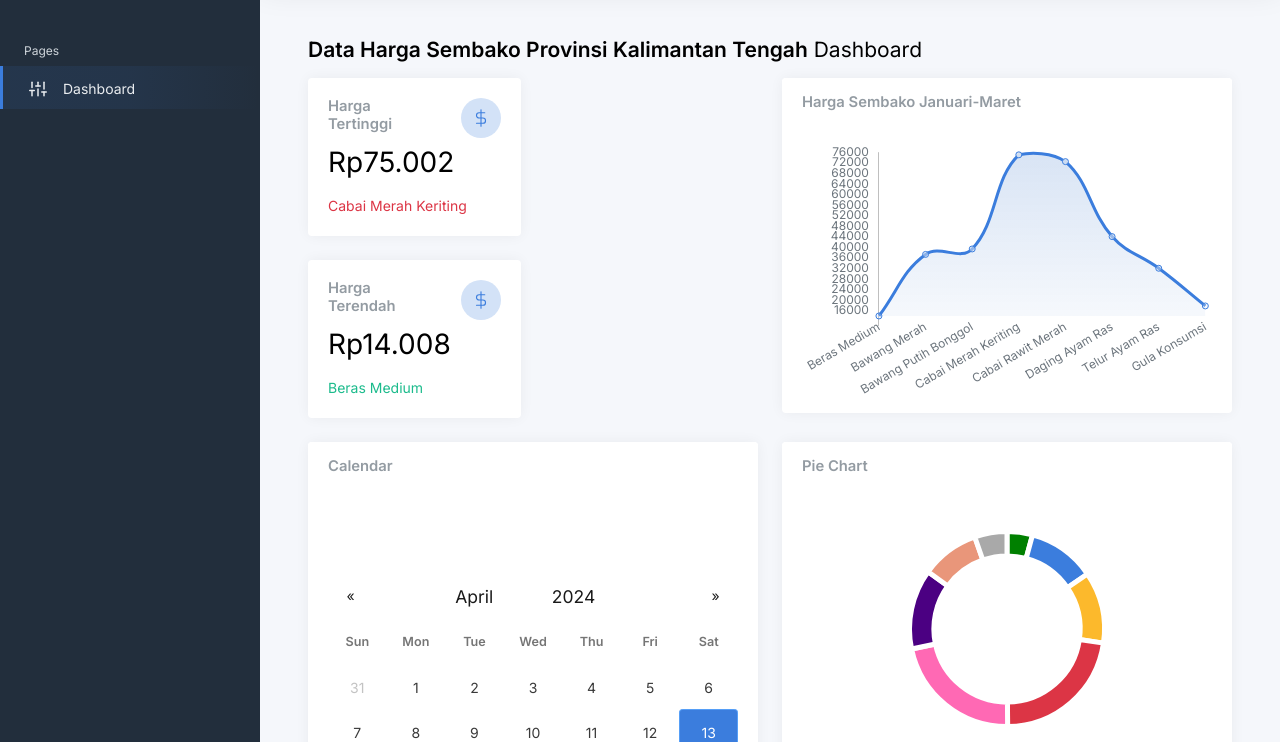
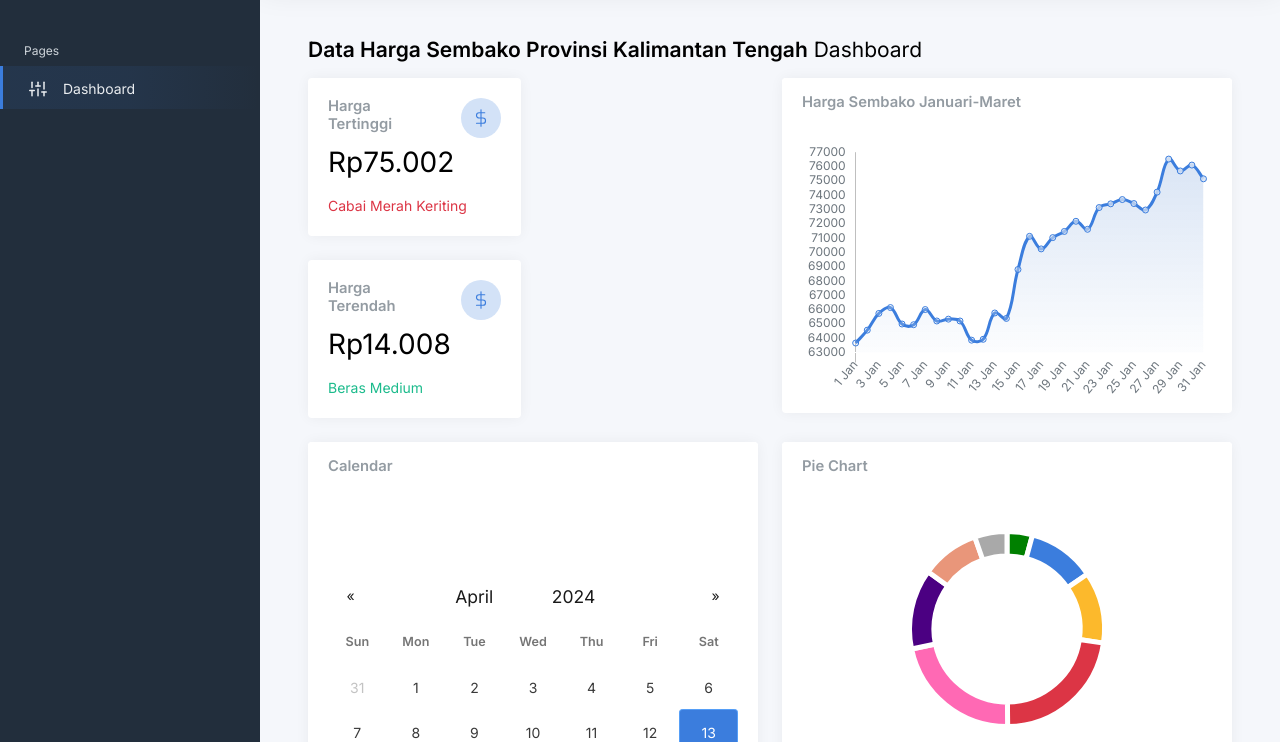
Before and after one commit to dindaa2004/Dinda-Salsabila_TugasBesar-1-VDS, a plain HTML site: page index.html in a window 1280 px wide. Shown: the part 76-818 px from the top of the page. Drawn offline with Linux system fonts and the light colour scheme; some icons are missing.

Commit message:
Update index.html

```diff
--- a/index.html
+++ b/index.html
@@ -492,14 +492,45 @@
 			new Chart(document.getElementById("chartjs-dashboard-line"), {
 				type: "line",
 				data: {
-					labels: ["Beras Medium", "Bawang Merah", "Bawang Putih Bonggol","Cabai Merah Keriting", "Cabai Rawit Merah", "Daging Ayam Ras", "Telur Ayam Ras","Gula Konsumsi"],
+					labels: ["1 Jan",
+				"2 Jan",
+				"3 Jan",
+				"4 Jan",
+				"5 Jan",
+				"6 Jan",
+				"7 Jan",
+				"8 Jan",
+				"9 Jan",
+				"10 Jan",
+				"11 Jan",
+				"12 Jan",
+				"13 Jan",
+				"14 Jan",
+				"15 Jan",
+				"16 Jan",
+				"17 Jan",
+				"18 Jan",
+				"19 Jan",
+				"20 Jan",
+				"21 Jan",
+				"22 Jan",
+				"23 Jan",
+				"24 Jan",
+				"25 Jan",
+				"26 Jan",
+				"27 Jan",
+				"28 Jan",
+				"29 Jan",
+				"30 Jan",
+				"31 Jan",],
 					datasets: [{
 						label: "Sales ($)",
 						fill: true,
 						backgroundColor: gradient,
 						borderColor: window.theme.primary,
 						data: [
-						14008, 37306, 39372, 75002, 72433, 44056, 32060, 17797
+						63660,	64560,	65730,	66140,	64990,	64940,	66000,	65200,	65330,	65200,	63860,	63920,	65760, 65380,	68800, 71120,	70240,	71030,	71460,	72170,	71610,	73130,	73390,	73690,	73410,	72960,	74210,	76520,	75690,	76100,	75140
+
 						]
 					}]
 				},
```
